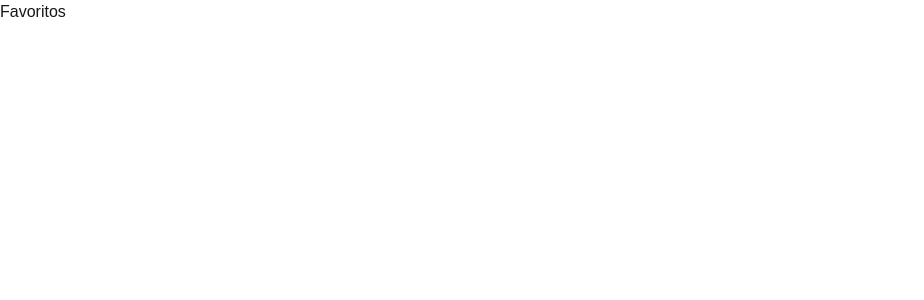
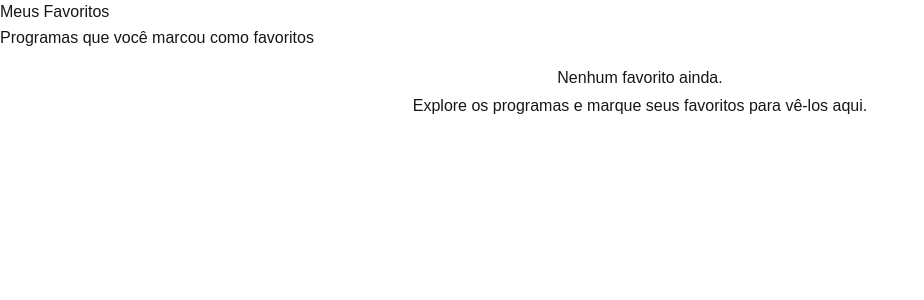
Before and after one commit to VyNas07/upnext, a Next.js app in the folder frontend/: page /favoritos in a window 1280 px wide. Shown: the top 300 px of the page, without its empty margins (0-924 px from the left). Built offline with nearby package versions, Linux system fonts and the light colour scheme.

Commit message:
feat(page): adicionar /favoritos listando programas favoritados

```diff
--- a/frontend/src/app/favoritos/page.tsx
+++ b/frontend/src/app/favoritos/page.tsx
@@ -1,7 +1,102 @@
+"use client";
+
+import { useEffect, useState } from "react";
+import {
+  Box,
+  Container,
+  Heading,
+  Text,
+  VStack,
+  SimpleGrid,
+  Card,
+  CardBody,
+} from "@chakra-ui/react";
+import { useAppStore } from "@/store/useAppStore";
+import { listProgramas } from "@/lib/programas.service";
+import ProgramCard from "@/features/programas/ProgramCard";
+import type { Programa } from "@/types/domain";
+
 export default function FavoritosPage() {
+  const { favoritos } = useAppStore();
+  const [programas, setProgramas] = useState<Programa[]>([]);
+  const [isLoading, setIsLoading] = useState(true);
+
+  useEffect(() => {
+    const loadProgramas = async () => {
+      try {
+        const data = await listProgramas();
+        setProgramas(data);
+      } catch (error) {
+        console.error("Erro ao carregar programas:", error);
+      } finally {
+        setIsLoading(false);
+      }
+    };
+
+    loadProgramas();
+  }, []);
+
+  // Filtrar apenas os favoritos
+  const programasFavoritos = programas.filter(programa =>
+    favoritos.includes(programa.id)
+  );
+
+  if (isLoading) {
     return (
-        <div>
-            <h1>Favoritos</h1>
-        </div>
+      <Container maxW="container.xl">
+        <VStack spacing={8} align="stretch">
+          <Box>
+            <Heading as="h1" size="xl" mb={2}>
+              Meus Favoritos
+            </Heading>
+            <Text color="gray.600">
+              Programas que você marcou como favoritos
+            </Text>
+          </Box>
+          <Text>Carregando...</Text>
+        </VStack>
+      </Container>
     );
+  }
+
+  return (
+    <Container maxW="container.xl">
+      <VStack spacing={8} align="stretch">
+        <Box>
+          <Heading as="h1" size="xl" mb={2}>
+            Meus Favoritos
+          </Heading>
+          <Text color="gray.600">
+            Programas que você marcou como favoritos
+          </Text>
+        </Box>
+
+        {programasFavoritos.length === 0 ? (
+          <Card>
+            <CardBody>
+              <VStack spacing={4} py={8}>
+                <Text fontSize="lg" color="gray.500" textAlign="center">
+                  Nenhum favorito ainda.
+                </Text>
+                <Text fontSize="sm" color="gray.400" textAlign="center">
+                  Explore os programas e marque seus favoritos para vê-los aqui.
+                </Text>
+              </VStack>
+            </CardBody>
+          </Card>
+        ) : (
+          <Box>
+            <Text color="gray.600" mb={6}>
+              {programasFavoritos.length} programa(s) favoritado(s)
+            </Text>
+            <SimpleGrid columns={{ base: 1, md: 2, lg: 3 }} spacing={6}>
+              {programasFavoritos.map((programa) => (
+                <ProgramCard key={programa.id} data={programa} />
+              ))}
+            </SimpleGrid>
+          </Box>
+        )}
+      </VStack>
+    </Container>
+  );
 }
```
